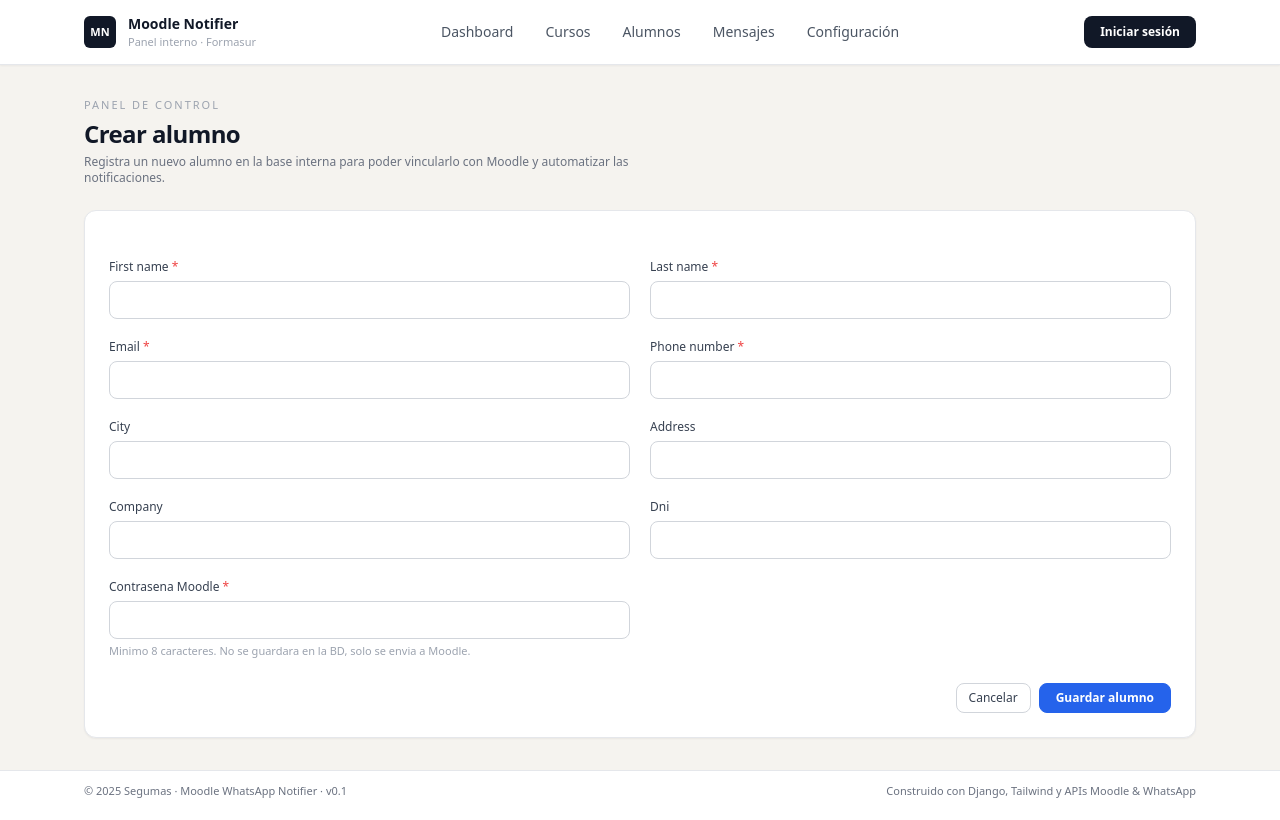
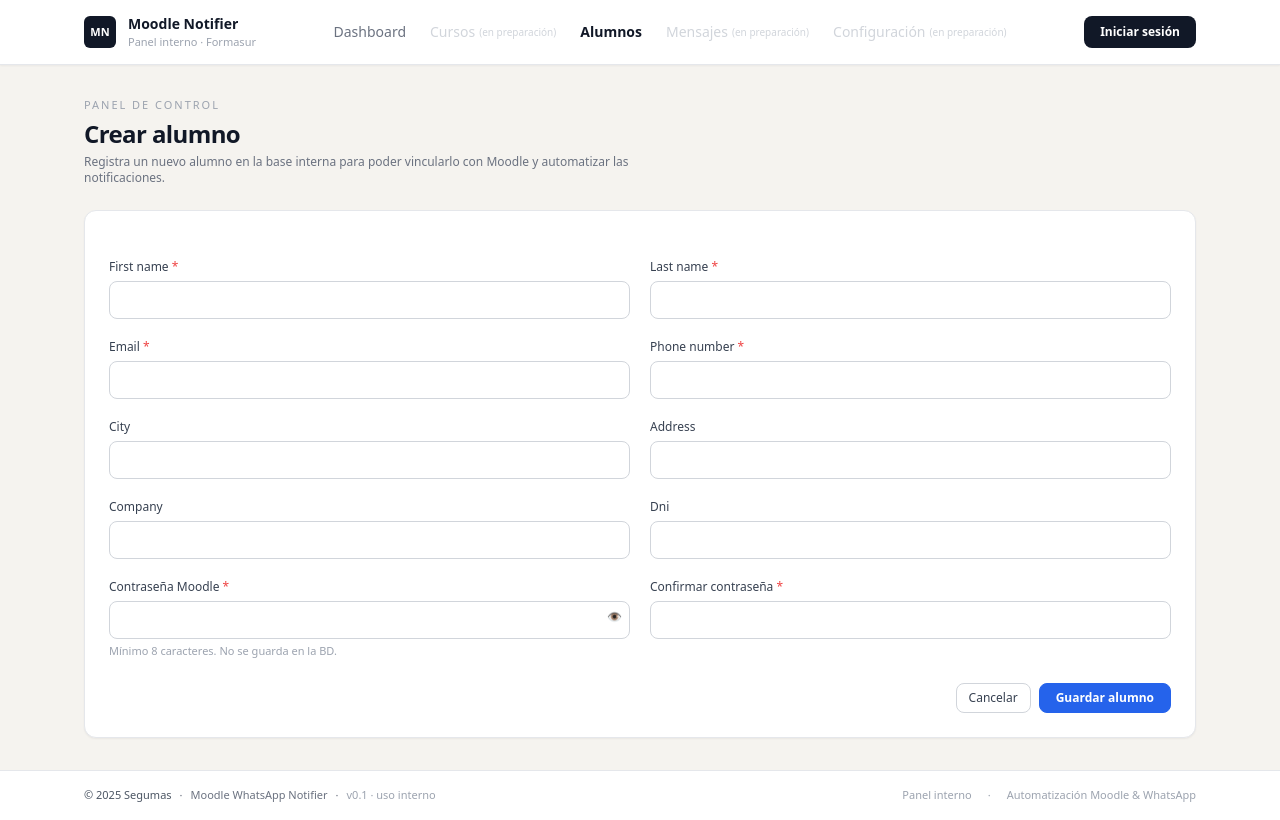
Before and after one commit to Tarik2012/moodle_notifier, a Django app: page /students/create/ in a window 1280 px wide. Before the commit the page ends 798 px from the top, so only its background shows below. Run offline with Django 5.2, Linux system fonts and the light colour scheme; parts of the project's set-up code (start-up, migrations or seed data) failed here and were passed over; some libraries are stand-ins or nearby versions.

Commit message:
Update main with latest changes

```diff
--- a/core/forms.py
+++ b/core/forms.py
@@ -1,4 +1,3 @@
-# core/forms.py
 from django import forms
 from .models import Student
 
@@ -20,14 +19,20 @@ class StudentForm(forms.ModelForm):
     def __init__(self, *args, **kwargs):
         super().__init__(*args, **kwargs)
 
-        # Only include password when creating a new student (not when editing).
+        # SOLO al crear alumno
         if not self.instance or not self.instance.pk:
             self.fields["password"] = forms.CharField(
-                label="Contrasena Moodle",
+                label="Contraseña Moodle",
                 required=True,
                 min_length=8,
                 widget=forms.PasswordInput(),
-                help_text="Minimo 8 caracteres. No se guardara en la BD, solo se envia a Moodle.",
+                help_text="Mínimo 8 caracteres. No se guarda en la BD.",
+            )
+
+            self.fields["password_confirm"] = forms.CharField(
+                label="Confirmar contraseña",
+                required=True,
+                widget=forms.PasswordInput(),
             )
 
         base_classes = (
@@ -36,6 +41,17 @@ class StudentForm(forms.ModelForm):
             "focus:outline-none focus:ring-2 focus:ring-blue-500 focus:border-blue-500 "
             "transition"
         )
+
         for field in self.fields.values():
-            existing = field.widget.attrs.get("class", "")
-            field.widget.attrs["class"] = f"{existing} {base_classes}".strip()
+            field.widget.attrs["class"] = base_classes
+
+    def clean(self):
+        cleaned_data = super().clean()
+
+        password = cleaned_data.get("password")
+        password_confirm = cleaned_data.get("password_confirm")
+
+        if password and password_confirm and password != password_confirm:
+            self.add_error("password_confirm", "Las contraseñas no coinciden.")
+
+        return cleaned_data
--- a/core/templates/core/create_student.html
+++ b/core/templates/core/create_student.html
@@ -21,7 +21,18 @@ Registra un nuevo alumno en la base interna para poder vincularlo con Moodle y a
             {% endif %}
           </label>
 
-          {{ field }}
+          {% if field.name == "password" %}
+            <div class="relative">
+              {{ field }}
+              <button type="button"
+                      onclick="togglePassword('{{ field.id_for_label }}')"
+                      class="absolute right-2 top-2 text-xs text-gray-500 select-none">
+                👁️
+              </button>
+            </div>
+          {% else %}
+            {{ field }}
+          {% endif %}
 
           {% if field.help_text %}
             <p class="mt-1 text-[11px] text-gray-400">{{ field.help_text }}</p>
@@ -45,4 +56,11 @@ Registra un nuevo alumno en la base interna para poder vincularlo con Moodle y a
       </button>
     </div>
   </form>
+
+  <script>
+    function togglePassword(fieldId) {
+      const input = document.getElementById(fieldId);
+      input.type = input.type === "password" ? "text" : "password";
+    }
+  </script>
 {% endblock %}
--- a/moodle_app/api.py
+++ b/moodle_app/api.py
@@ -32,9 +32,9 @@ def call(function, extra_params=None, method="GET"):
         params.update(extra_params)
 
     if method == "POST":
-        res = requests.post(MOODLE_URL, params=params)
+        res = requests.post(MOODLE_URL, params=params, timeout=20)
     else:
-        res = requests.get(MOODLE_URL, params=params)
+        res = requests.get(MOODLE_URL, params=params, timeout=20)
 
     try:
         return res.json()
--- a/templates/base.html
+++ b/templates/base.html
@@ -5,7 +5,7 @@
     <title>{% block title %}Moodle Notifier{% endblock %}</title>
     <meta name="viewport" content="width=device-width, initial-scale=1">
 
-    <!-- Tailwind CSS -->
+    <!-- Tailwind -->
     <script src="https://cdn.tailwindcss.com"></script>
   </head>
 
@@ -15,7 +15,7 @@
     <header class="w-full bg-white border-b border-gray-200 shadow-sm">
       <div class="max-w-6xl mx-auto px-5 h-16 flex items-center justify-between">
 
-        <!-- LEFT: LOGO -->
+        <!-- LOGO -->
         <div class="flex items-center gap-3">
           <div class="h-8 w-8 rounded-md bg-gray-900 text-white flex items-center justify-center text-[11px] font-semibold">
             MN
@@ -26,64 +26,76 @@
           </div>
         </div>
 
-        <!-- CENTER NAV -->
-        <nav class="hidden md:flex items-center space-x-8 text-sm font-medium text-gray-600">
+        <!-- NAV -->
+        <nav class="hidden md:flex items-center gap-6 text-sm font-medium">
 
-          <a href="{% url 'home' %}" class="hover:text-gray-900 transition">Dashboard</a>
-          <a href="#" class="hover:text-gray-900 transition">Cursos</a>
+          <!-- Dashboard -->
+          <a href="{% url 'home' %}"
+             class="{% if request.path == '/' %}text-gray-900 font-semibold{% else %}text-gray-500 hover:text-gray-900{% endif %}">
+            Dashboard
+          </a>
 
-          <!-- FIX: Alumnos ahora va al LISTADO, no al formulario -->
-          <a href="{% url 'student_list' %}" class="hover:text-gray-900 transition">Alumnos</a>
+          <!-- Cursos (disabled) -->
+          <span class="text-gray-300 cursor-not-allowed flex items-center gap-1">
+            Cursos
+            <span class="text-[10px]">(en preparación)</span>
+          </span>
 
-          <a href="#" class="hover:text-gray-900 transition">Mensajes</a>
-          <a href="#" class="hover:text-gray-900 transition">Configuración</a>
+          <!-- Alumnos -->
+          <a href="{% url 'student_list' %}"
+             class="{% if '/students' in request.path %}text-gray-900 font-semibold{% else %}text-gray-500 hover:text-gray-900{% endif %}">
+            Alumnos
+          </a>
+
+          <!-- Mensajes (disabled) -->
+          <span class="text-gray-300 cursor-not-allowed flex items-center gap-1">
+            Mensajes
+            <span class="text-[10px]">(en preparación)</span>
+          </span>
+
+          <!-- Configuración (disabled) -->
+          <span class="text-gray-300 cursor-not-allowed flex items-center gap-1">
+            Configuración
+            <span class="text-[10px]">(en preparación)</span>
+          </span>
 
         </nav>
 
-        <!-- RIGHT: USER AREA -->
+        <!-- USER -->
         <div class="flex items-center gap-4 text-sm">
-
           {% if request.user.is_authenticated %}
 
-            <!-- LINK A ADMIN -->
-            <a href="/admin/" class="text-gray-700 hover:underline">Admin</a>
+            <a href="/admin/" class="text-gray-600 hover:underline">Admin</a>
 
-            <!-- USERNAME -->
             <span class="hidden sm:inline font-medium text-gray-700">
               {{ request.user.username }}
             </span>
 
-            <!-- LOGOUT -->
             <form action="{% url 'logout' %}" method="post">
               {% csrf_token %}
-              <button type="submit"
-                      class="text-red-600 font-semibold hover:underline">
+              <button type="submit" class="text-red-600 font-semibold hover:underline">
                 Cerrar sesión
               </button>
             </form>
 
           {% else %}
-
-            <!-- LOGIN BUTTON -->
             <a href="{% url 'login' %}"
-               class="px-4 py-2 bg-gray-900 text-white rounded-lg text-xs font-semibold hover:bg-gray-700 transition">
+               class="px-4 py-2 bg-gray-900 text-white rounded-lg text-xs font-semibold hover:bg-gray-700">
               Iniciar sesión
             </a>
-
           {% endif %}
-
         </div>
 
       </div>
     </header>
 
-    <!-- MAIN CONTENT -->
+    <!-- MAIN -->
     <main class="flex-1 w-full">
       <div class="max-w-6xl mx-auto px-5 py-8">
 
-        <!-- PAGE HEADER -->
+        <!-- BREADCRUMB -->
         <div class="mb-6">
-          <p class="text-[11px] tracking-[0.18em] uppercase text-gray-400">
+          <p class="text-[11px] uppercase tracking-[0.18em] text-gray-400">
             {% block breadcrumb %}Panel de control{% endblock %}
           </p>
 
@@ -96,7 +108,7 @@
           </p>
         </div>
 
-        <!-- MESSAGES -->
+        <!-- FLASH MESSAGES -->
         {% if messages %}
           <div class="mb-4 space-y-2">
             {% for message in messages %}
@@ -104,21 +116,19 @@
                 {% if message.tags == 'success' %}bg-green-50 border-green-200 text-green-800
                 {% elif message.tags == 'error' %}bg-red-50 border-red-200 text-red-800
                 {% elif message.tags == 'warning' %}bg-yellow-50 border-yellow-200 text-yellow-800
-                          {% else %}bg-gray-50 border-gray-200 text-gray-700
-                          {% endif %}">
+                {% else %}bg-gray-50 border-gray-200 text-gray-700{% endif %}">
                 <span class="mt-[3px] h-1.5 w-1.5 rounded-full
                   {% if message.tags == 'success' %}bg-green-500
                   {% elif message.tags == 'error' %}bg-red-500
                   {% elif message.tags == 'warning' %}bg-yellow-500
-                             {% else %}bg-gray-400
-                             {% endif %}"></span>
+                  {% else %}bg-gray-400{% endif %}"></span>
                 <p>{{ message }}</p>
               </div>
             {% endfor %}
           </div>
         {% endif %}
 
-        <!-- CONTENT BLOCK -->
+        <!-- CONTENT -->
         <section class="bg-white border border-gray-200 rounded-xl shadow-sm p-6">
           {% block content %}{% endblock %}
         </section>
@@ -128,9 +138,24 @@
 
     <!-- FOOTER -->
     <footer class="w-full bg-white border-t border-gray-200">
-      <div class="max-w-6xl mx-auto px-5 py-3 flex flex-col sm:flex-row items-center justify-between text-[11px] text-gray-500 gap-2">
-        <span>© 2025 Segumas · Moodle WhatsApp Notifier · v0.1</span>
-        <span>Construido con Django, Tailwind y APIs Moodle & WhatsApp</span>
+      <div class="max-w-6xl mx-auto px-5 py-4
+                  flex flex-col md:flex-row items-center justify-between
+                  gap-2 text-[11px] text-gray-500">
+
+        <div class="flex flex-col sm:flex-row items-center gap-2">
+          <span class="font-medium text-gray-600">© 2025 Segumas</span>
+          <span class="hidden sm:inline">·</span>
+          <span>Moodle WhatsApp Notifier</span>
+          <span class="hidden sm:inline">·</span>
+          <span class="text-gray-400">v0.1 · uso interno</span>
+        </div>
+
+        <div class="flex items-center gap-4 text-gray-400">
+          <span>Panel interno</span>
+          <span class="hidden sm:inline">·</span>
+          <span>Automatización Moodle & WhatsApp</span>
+        </div>
+
       </div>
     </footer>
 
```
Lines whose indentation alone changed are shown as unchanged.
